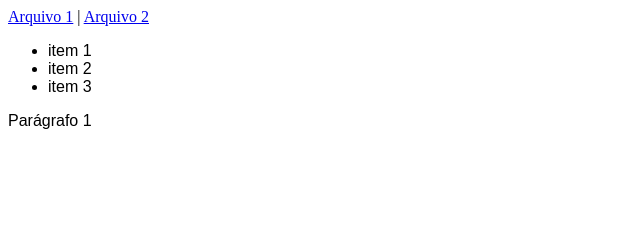
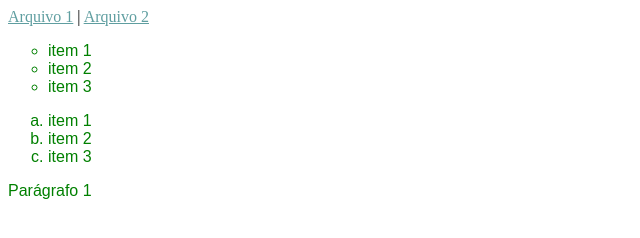
Before and after one commit to brunocarv-dev/web-design, a plain HTML site: page web-design-fundamentals/aula-21/index.html in a window 1280 px wide. Shown: the whole page, without its empty margins (0-640 px from the left). Drawn offline with Linux system fonts and the light colour scheme.

Commit message:
Reproduz o execicio da aula 21

```diff
--- a/web-design-fundamentals/aula-21/index.html
+++ b/web-design-fundamentals/aula-21/index.html
@@ -15,6 +15,12 @@
     <li>item 2</li>
     <li>item 3</li>
   </ul>
+
+  <ol>
+    <li>item 1</li>
+    <li>item 2</li>
+    <li>item 3</li>
+  </ol>
   <p>Parágrafo 1</p>
 </body>
 </html>
--- a/web-design-fundamentals/aula-21/style.css
+++ b/web-design-fundamentals/aula-21/style.css
@@ -1,3 +1,30 @@
 p, li {
   font-family: sans-serif;
+  color: green;
 }
+
+a:hover {
+  color: red;
+  background-color: #ccc;
+}
+
+a:link{
+  color: cadetblue;
+}
+
+a:visited {
+  color: red
+}
+
+a:active {
+  color: orange;
+}
+
+ul li {
+  list-style-type: circle;
+}
+
+ol li {
+  list-style-type: lower-alpha;
+  list-style-position: outside;
+}
```
